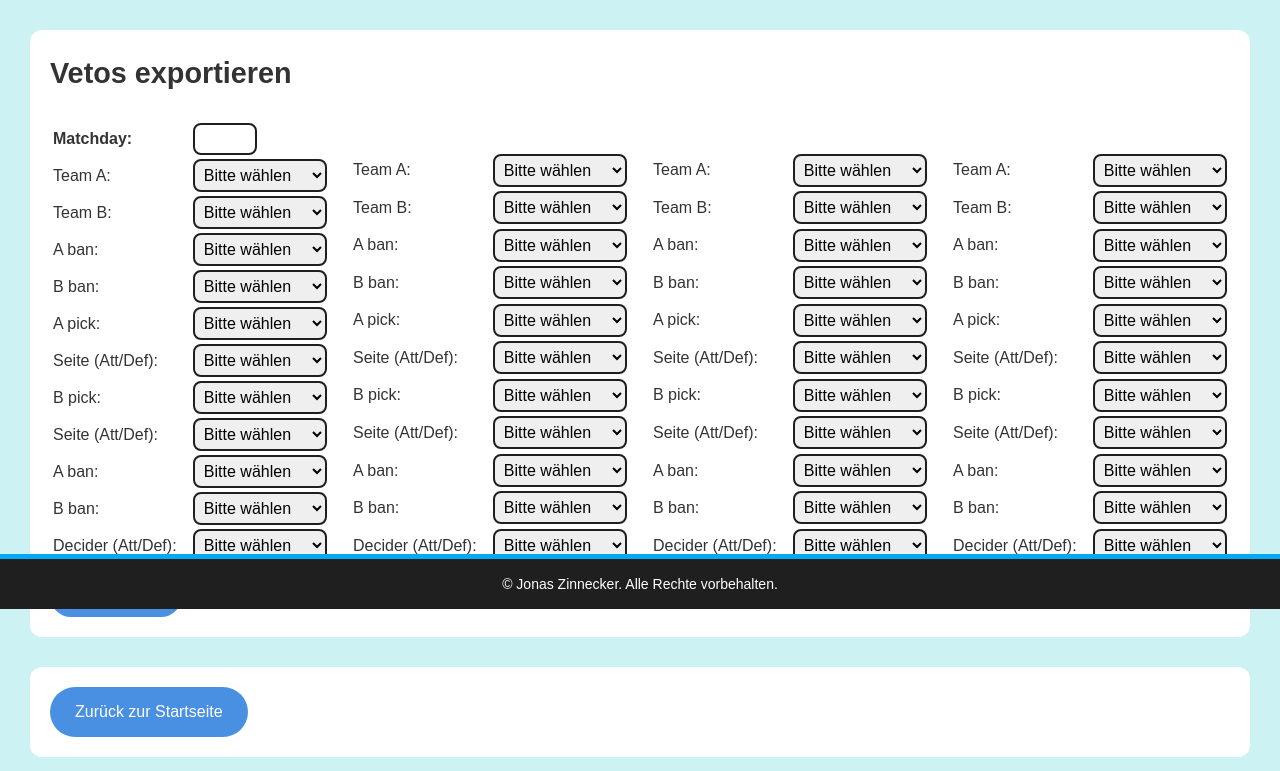
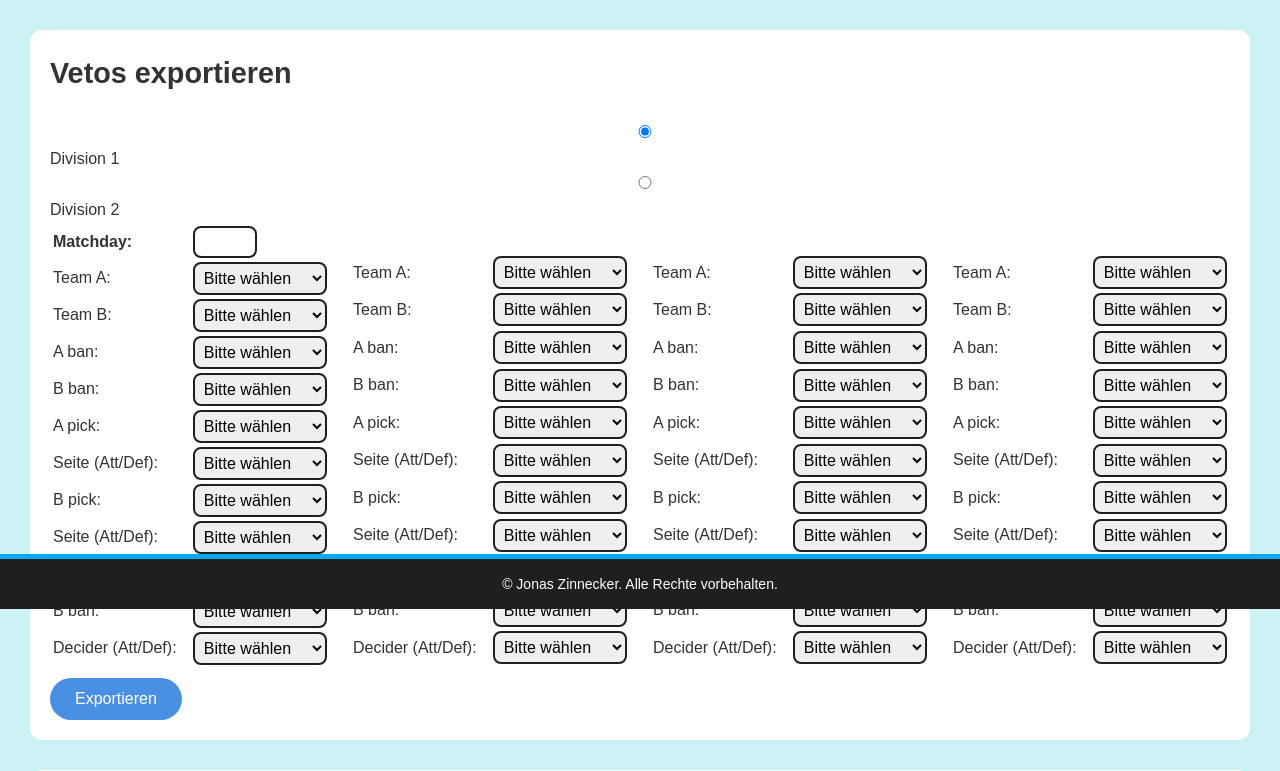
Before and after one commit to JonasZinne/Website, a Flask app: page /export_vetos in a window 1280 px wide. Shown: the part 191-962 px from the top of the page. Run offline with Flask 3, Linux system fonts and the light colour scheme.

Commit message:
div1/div2 export vetos

```diff
--- a/app.py
+++ b/app.py
@@ -1,7 +1,7 @@
 import os
 from flask import Flask, render_template, request, send_file, session
 from export_matches import main as export_matches_main
-from export_vetos import main as export_vetos_main, MAPS, TEAMS_DIV1
+from export_vetos import main as export_vetos_main, MAPS, TEAMS_DIV1, TEAMS_DIV2
 
 app = Flask(__name__)
 app.secret_key = os.urandom(24)
@@ -47,10 +47,14 @@ def export_vetos():
     session['can_download_matches'] = False
     veto_results = []
 
+    division = request.args.get('division', '1')
+    teams = TEAMS_DIV1 if division == '1' else TEAMS_DIV2
+    num_matches = len(teams) // 2
+
     if request.method == "POST":
-        veto_results = export_vetos_main(request.form)
+        veto_results = export_vetos_main(request.form, num_matches)
 
-    return render_template("export_vetos.html", maps=MAPS, teams=TEAMS_DIV1, veto_results=veto_results)
+    return render_template("export_vetos.html", maps=MAPS, teams=teams, veto_results=veto_results, division=division, num_matches=num_matches)
 
 # Turnier anlegen
 @app.route("/create_tournament", methods=["GET"])
--- a/export_vetos.py
+++ b/export_vetos.py
@@ -1,6 +1,6 @@
 MAPS = ["Abyss", "Ascent", "Bind", "Haven", "Icebox", "Lotus", "Sunset"]
 TEAMS_DIV1 = ["ATN", "FOKUS", "PXU", "RZN", "Scald", "SK", "SSP", "TOG"]
-TEAMS_DIV2 = ["Team1", "Team2", "Team3", "Team4", "Team5", "Team6", "Team7", "Team8", "Team9", "Team10"]
+TEAMS_DIV2 = ["Veni", "Lvengers", "Teamhoppers", "ROA", "Seals", "RV", "Entropy", "NB", "BS", "DoeS"]
 
 def choose_side(side_choice):
     return "Att" if side_choice == 'att' else "Def"
@@ -55,10 +55,10 @@ def perform_veto_process(data, index):
         "decider": decider
     }
 
-def main(data=None):
+def main(data=None, num_matches=4):
     if data:
         results = []
-        for i in range(4):
+        for i in range(num_matches):
             result = perform_veto_process(data, i)
             results.append(result)
         return results
--- a/static/js/main.js
+++ b/static/js/main.js
@@ -1,9 +1,9 @@
 // loading indicator
-document.querySelector("form").addEventListener("submit", function() {
+document.querySelector("form")?.addEventListener("submit", function() {
     document.getElementById("loadingIndicator").style.display = "flex";
 });
 
-// export matches
+// copy to clipboard
 function copyToClipboard() {
     const textarea = document.getElementById("vetoResultsTextarea");
 
@@ -18,9 +18,19 @@ function copyToClipboard() {
         });
 }
 
+// export vetos
 document.addEventListener('DOMContentLoaded', function () {
     const teamSelects = document.querySelectorAll('.team-select');
     const mapSelects = document.querySelectorAll('.map-select');
+    const divisionRadios = document.querySelectorAll('input[name="division"]');
+
+    const numMatches = document.querySelectorAll('.veto-grid table').length;
+
+    function updateURLParameter(param, value) {
+        const url = new URL(window.location);
+        url.searchParams.set(param, value);
+        window.location.href = url;
+    }
 
     function updateTeamSelectOptions() {
         const selectedTeams = Array.from(teamSelects)
@@ -36,7 +46,7 @@ document.addEventListener('DOMContentLoaded', function () {
     }
 
     function updateMapSelectOptions() {
-        for (let i = 0; i < 4; i++) {
+        for (let i = 0; i < numMatches; i++) {
             const mapSelects = document.querySelectorAll('.map-select-' + i);
 
             const selectedMaps = Array.from(mapSelects)
@@ -51,6 +61,12 @@ document.addEventListener('DOMContentLoaded', function () {
             });
         }
     }
+
+    divisionRadios.forEach(radio => {
+        radio.addEventListener('change', function() {
+            updateURLParameter('division', this.value);
+        });
+    });
 
     teamSelects.forEach(select => {
         select.addEventListener('change', function() {
--- a/templates/export_vetos.html
+++ b/templates/export_vetos.html
@@ -6,9 +6,19 @@
     <section class="section">
         <h2>Vetos exportieren</h2>
 
+        <!-- Auswahl Divison -->
+        <div>
+            <label>
+                <input type="radio" name="division" value="1" onclick="updateURLParameter('division', '1')" {% if division == '1' %}checked{% endif %}> Division 1
+            </label>
+            <label>
+                <input type="radio" name="division" value="2" onclick="updateURLParameter('division', '2')" {% if division == '2' %}checked{% endif %}> Division 2
+            </label>
+        </div>
+
         <form method="POST" action="{{ url_for('export_vetos') }}">
             <div class="veto-grid">
-                {% for i in range(4) %}
+                {% for i in range(num_matches) %}
                 <table>
                     <!-- Matchday -->
                     {% if i == 0 %}
```
